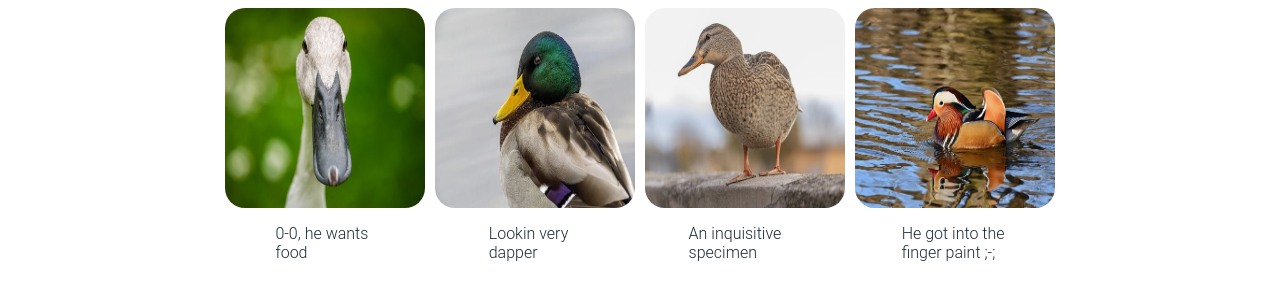
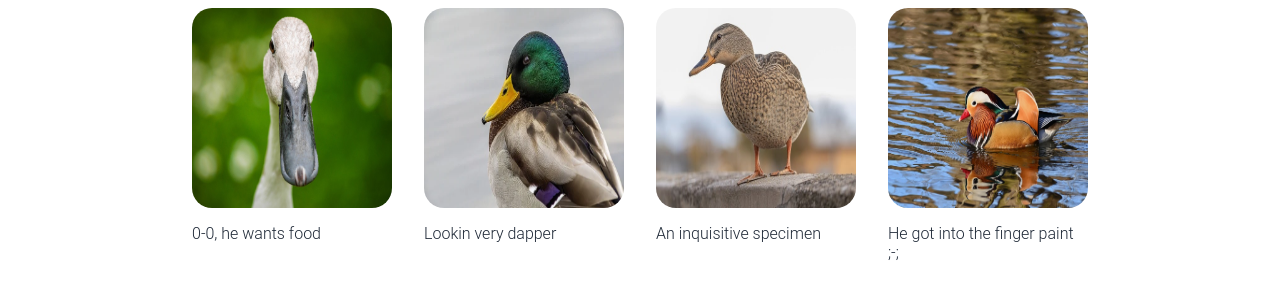
Before and after one commit to Dementedduck/Website-Landing-Page, a plain HTML site: page index.html in a window 1280 px wide. Shown: the part 511-800 px from the top of the page. Drawn offline with Linux system fonts and the light colour scheme.

Commit message:
Fix image positions

```diff
--- a/index.html
+++ b/index.html
@@ -34,21 +34,21 @@
       <img class="duck" src="Images/rubber-4679464_640.png" />
     </div>
 
-    <div class="info">
-      <div class="infoheader">Random Ducks o-o</div>
-      <div class="imagecontainer">
-      <div class="infoimages">
+    <div class="infoheader">Random Ducks o-o</div>
+    <div class="infocontain">
+      <div class="info">
         <img id="Duck1" src="Images/duck-1884934_640.jpg" />
         <img id="Duck2" src="Images/duck-8380065_640.webp" />
         <img id="Duck3" src="Images/duck-8395154_640.jpg" />
         <img id="Duck4" src="Images/duck-8462289_1280.webp" />
       </div>
-     <div class="infosubtext">
-      <p class="duck1">0-0, he wants <br> food</p>
-      <p class="duck2">Lookin very <br> dapper</p>
-      <p class="duck3">An inquisitive <br> specimen</p>
-      <p class="duck4">He got into the <br> finger paint ;-;</p>
-     </div>
+    </div>
+<div class="subcontain">
+    <div class="infosubtext">
+      <p class="duck1">0-0, he wants food</p>
+      <p class="duck2">Lookin very dapper</p>
+      <p class="duck3">An inquisitive specimen</p>
+      <p class="duck4">He got into the finger paint ;-;</p>
     </div>
   </div>
   </body>
--- a/styles.css
+++ b/styles.css
@@ -73,15 +73,19 @@ body {
   font-weight: bold;
 }
 
+.infocontain,
+.subcontain {
+  display: flex;
+  justify-content: center;
+}
+
 .info {
   display: flex;
-  flex-direction: column;
-  align-items: center;
-}
-
-.imagecontainer {
-  display: flex;
-  flex-direction: column;
+  flex-direction: row;
+  justify-content: space-evenly;
+  flex-grow: 0;
+  width: 75vw;
+  height: auto;
 }
 
 
@@ -90,23 +94,33 @@ body {
   font-weight: bolder;
   color: #1f2937;
   padding: 10px;
+  display: flex;
+  justify-content: center;
 }
 
-.infoimages {
-  display: flex;
-  gap: 10px;
-}
 
-.infoimages img {
+#Duck1,
+#Duck2,
+#Duck3,
+#Duck4 {
   height: 200px;
   width: 200px;
   border-radius: 20px;
 }
 
+.duck1,
+.duck2,
+.duck3,
+.duck4 {
+  width: 200px;
+  height: 200;
+}
+
+
 .infosubtext {
   display: flex;
   justify-content: space-evenly;
-  gap: 70px;
   color: #1f2937;
   font-weight: 350;
+  width: 75vw;
 }
```
